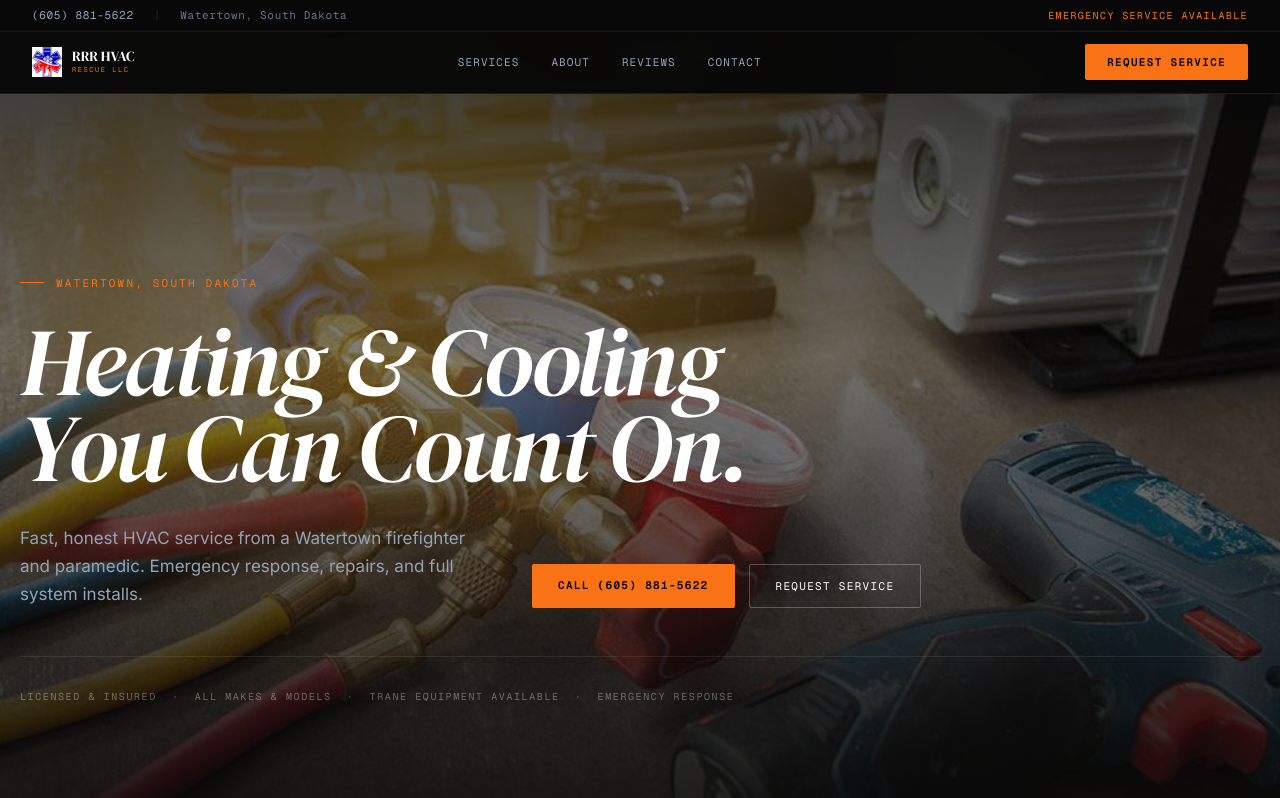
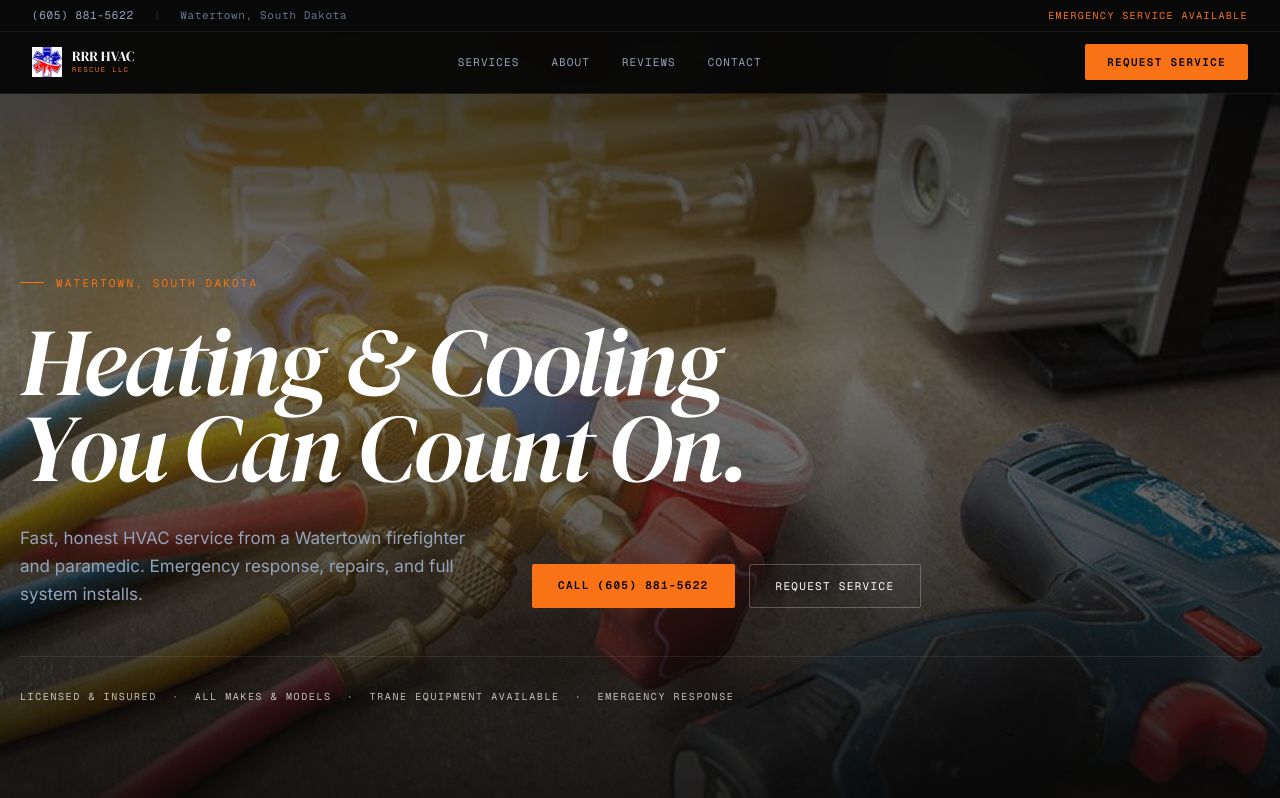
Before and after one commit to steinbros1012/RRR-HVAC, a Next.js app: page / in a window 1280 px wide. Shown: the top 798 px of the page. Built offline with nearby package versions, Linux system fonts and the light colour scheme.

Commit message:
fix: brighten hero trust line

```diff
--- a/src/components/Hero.tsx
+++ b/src/components/Hero.tsx
@@ -116,7 +116,16 @@ export default function Hero() {
 
         {/* Trust line */}
         <div style={{ marginTop: "3rem", paddingTop: "2rem", borderTop: "1px solid rgba(255,255,255,0.08)" }}>
-          <p className="font-mono" style={{ fontSize: "10px", letterSpacing: "0.16em", color: "rgba(255,255,255,0.35)", textTransform: "uppercase" }}>
+          <p
+            className="font-mono"
+            style={{
+              fontSize: "10px",
+              letterSpacing: "0.16em",
+              color: "rgba(255,255,255,0.72)",
+              textTransform: "uppercase",
+              textShadow: "0 1px 16px rgba(255,255,255,0.08)",
+            }}
+          >
             Licensed &amp; Insured&nbsp;&nbsp;·&nbsp;&nbsp;All Makes &amp; Models&nbsp;&nbsp;·&nbsp;&nbsp;Trane Equipment Available&nbsp;&nbsp;·&nbsp;&nbsp;Emergency Response
           </p>
         </div>
```
